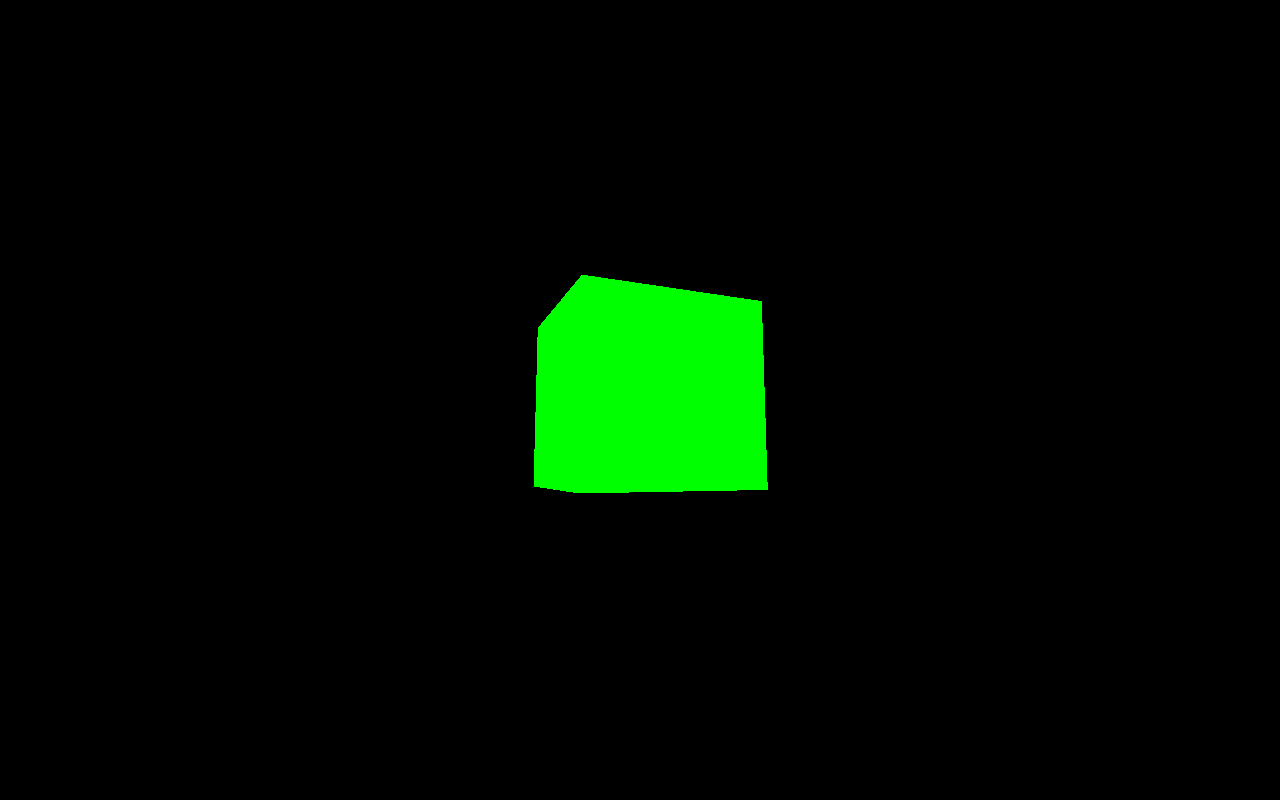
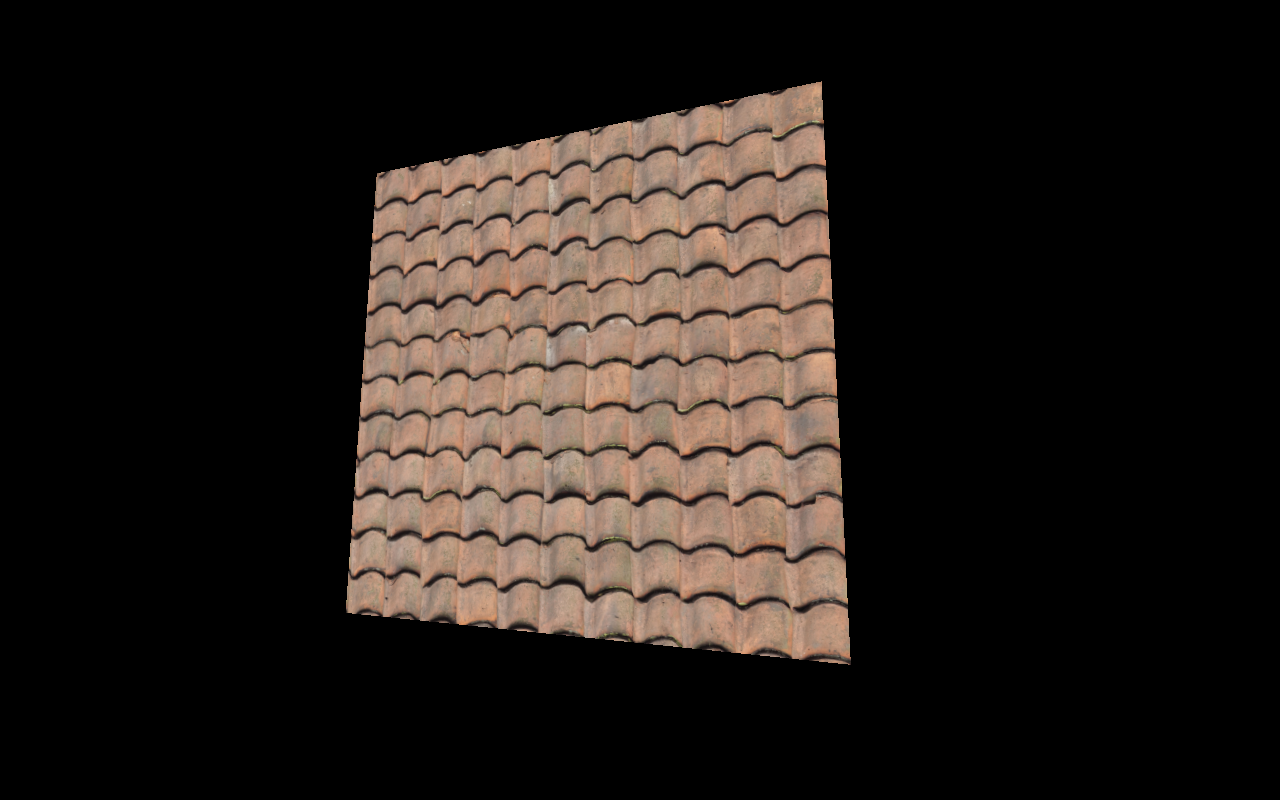
Before and after one commit to kogden/WebModeling, a plain HTML site: page index.html in a window 1280 px wide. Drawn offline with Linux system fonts and the light colour scheme.

Commit message:
textures, lighting

```diff
--- a/index.html
+++ b/index.html
@@ -21,9 +21,18 @@
 		document.body.appendChild(renderer.domElement);
 
 		//create shape
-		var geometry = new THREE.BoxGeometry( 1, 1, 1 );
+		var geometry = new THREE.BoxGeometry( 2, 2, 2 );
+		var cubeMaterials =
+		[
+			new THREE.MeshBasicMaterial( { map: new THREE.TextureLoader().load( 'img/bamboo.jpg'), size: THREE.DoubleSide } ),//RIGHT
+			new THREE.MeshLambertMaterial( { map: new THREE.TextureLoader().load( 'img/brick.jpg' ), size: THREE.DoubleSide } ),//LEFT
+			new THREE.MeshPhongMaterial( { map: new THREE.TextureLoader().load( 'img/ice.jpg' ), size: THREE.DoubleSide } ),//TOP
+			new THREE.MeshLambertMaterial( { map: new THREE.TextureLoader().load( 'img/cloth.jpg' ), size: THREE.DoubleSide } ),//BOTTOM
+			new THREE.MeshPhongMaterial( { map: new THREE.TextureLoader().load( 'img/marble.jpg' ), size: THREE.DoubleSide } ),//FRONT
+			new THREE.MeshLambertMaterial( { map: new THREE.TextureLoader().load( 'img/roof.jpg' ), size: THREE.DoubleSide } )//BACK
+		];
 		//assign material, color
-		var material = new THREE.MeshBasicMaterial( {color: 0x00ff00, wireframe: false } );
+		var material = new THREE.MeshFaceMaterial( cubeMaterials );
 		//combine geometry and material
 		var cube = new THREE.Mesh( geometry, material );
 		//add geometry to scene
@@ -41,10 +50,13 @@
 
 		camera.position.z = 3;
 
+		var ambiLight = new THREE.AmbientLight(0xFFFFFF, 1);
+		scene.add(ambiLight);
+
 		//game logic
 		var update = function() {
 			cube.rotation.x += 0.01;
-			cube.rotation.y += 0.03;
+			cube.rotation.y += 0.001;
 
 		};
 		//draw scene
```
Also changed, not shown: img/1.jpg (added), img/2.png (added), img/3.png (added), img/4.jpg (added), img/5.jpg (added), img/6.jpg (added), img/bamboo.jpg (added), img/brick.jpg (added), img/cloth.jpg (added), img/ice.jpg (added), img/marble.jpg (added), img/roof.jpg (added).
